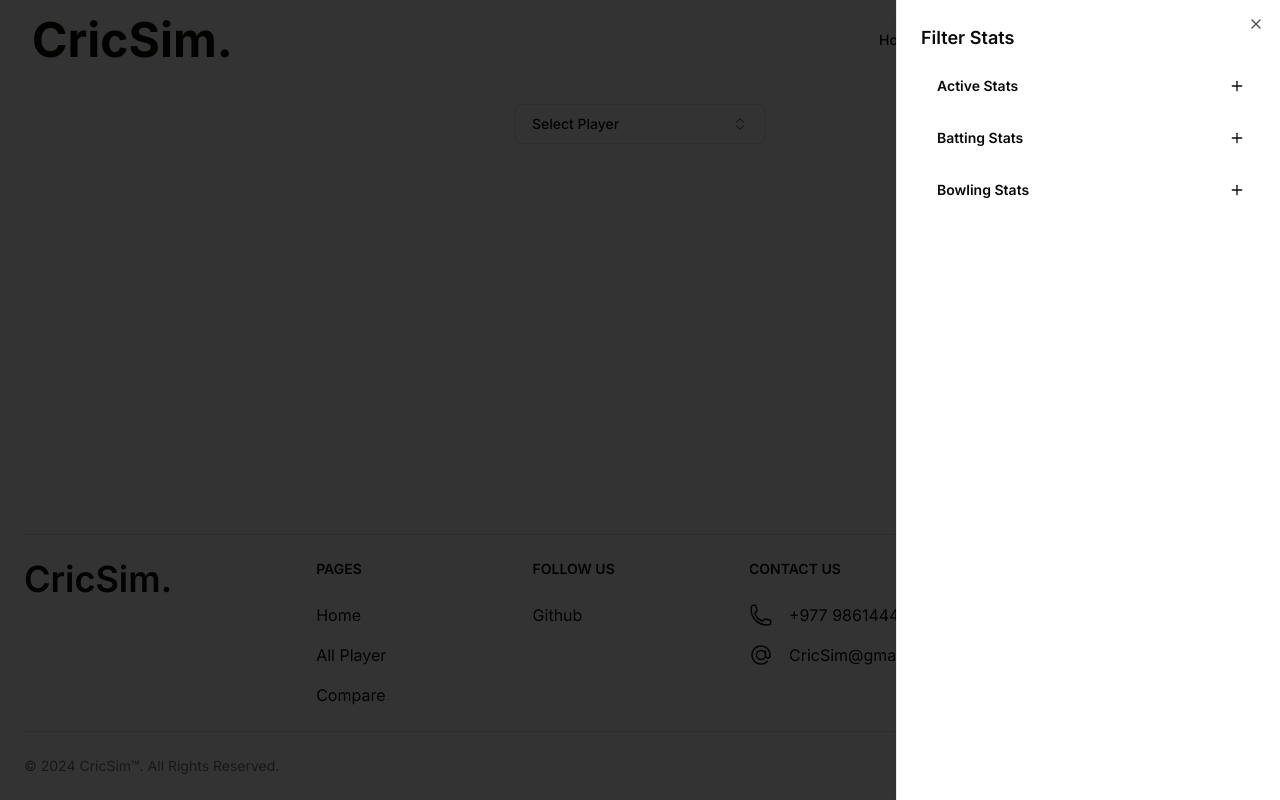
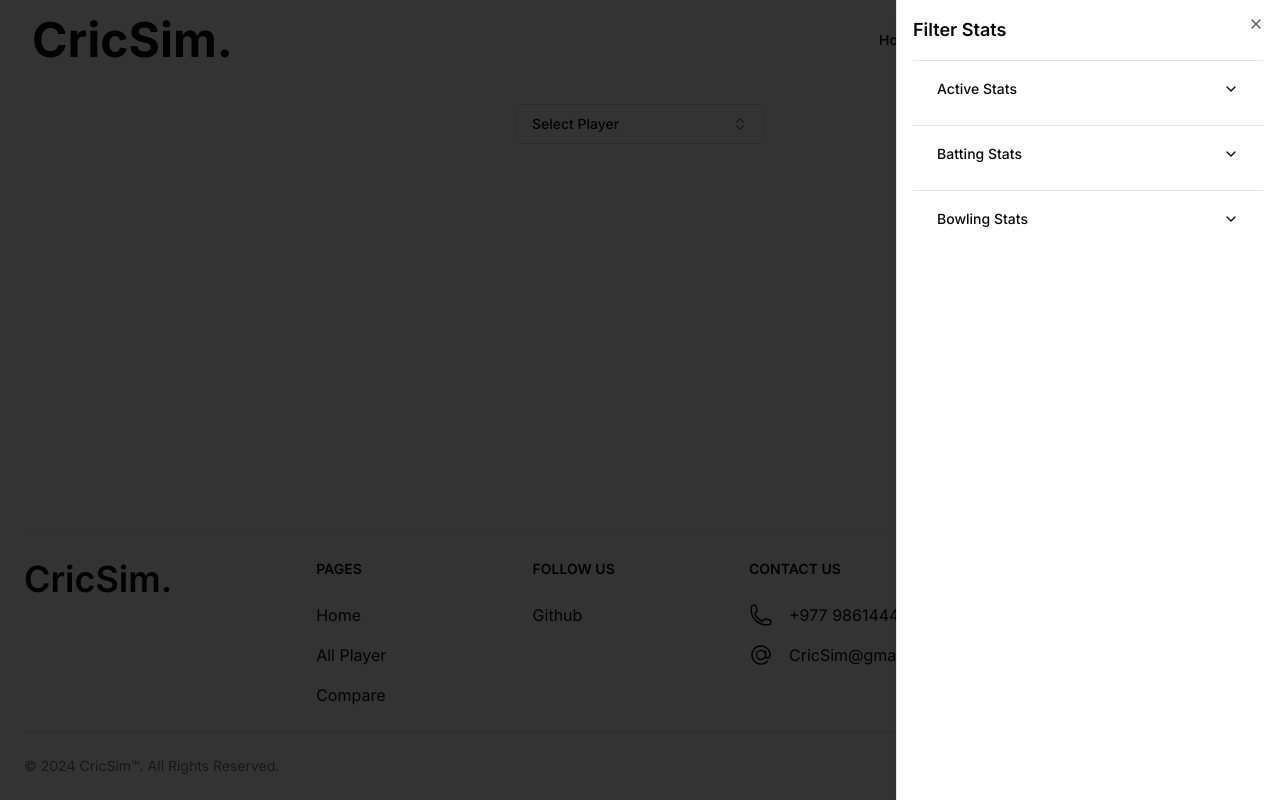
Before and after one commit to nischalmainali21/Major-CricSim-Frontend, a Next.js app: page /comp in a window 1280 px wide. Both pictures are taken after a click on the button "Open Filter". Built offline with nearby package versions, Linux system fonts and the light colour scheme.

Commit message:
Update UI for CompFilter Hierarchy: Comp-CompSheetFilter-CompFilter-CompCollapsibleFilter-CompSelectFilter

```diff
--- a/src/app/comp/page.js
+++ b/src/app/comp/page.js
@@ -15,6 +15,7 @@ import {
 } from "@/components/ui/sheet";
 import { Button } from "@/components/ui/button";
 import CompFilter from "@/components/CompFilter";
+import CompSheetFilter from "@/components/CompSheetFilter";
 
 const StandardStats = {
   batter_matches_played: 0.0,
@@ -132,19 +133,7 @@ const Comp = () => {
         </div>
       </div>
       <div className="absolute right-16 top-[24px]">
-        <Sheet>
-          <SheetTrigger asChild>
-            <Button variant="outline">Open Filter</Button>
-          </SheetTrigger>
-          <SheetContent>
-            <SheetHeader>
-              <SheetTitle>Filter Stats</SheetTitle>
-            </SheetHeader>
-            <div className="py-4">
-              <CompFilter />
-            </div>
-          </SheetContent>
-        </Sheet>
+        <CompSheetFilter />
       </div>
     </div>
   );
--- a/src/components/CompCollapsibleFilter.jsx
+++ b/src/components/CompCollapsibleFilter.jsx
@@ -1,13 +1,14 @@
 import React from "react";
 import { ScrollArea } from "./ui/scroll-area";
 import { Button } from "@/components/ui/button";
-import { Plus } from "lucide-react";
+import { ChevronDown, ChevronUp, Plus } from "lucide-react";
 import {
   Collapsible,
   CollapsibleContent,
   CollapsibleTrigger,
 } from "@/components/ui/collapsible";
 import CompSelectFilter from "./CompSelectFilter";
+import { Separator } from "./ui/separator";
 const CompCollapsibleFilter = ({
   filteredStats,
   selectedFilters,
@@ -21,16 +22,21 @@ const CompCollapsibleFilter = ({
       onOpenChange={setIsOpen}
       className="w-[350px] space-y-2"
     >
+      <Separator />
       <div className="flex items-center justify-between space-x-4 px-4">
-        <h4 className="text-sm font-semibold">{title}</h4>
         <CollapsibleTrigger asChild>
-          <Button variant="ghost" size="sm" className="w-9 p-0">
-            <Plus className="h-4 w-4" />
+          <Button variant="ghost" className="flex justify-between  w-full p-2">
+            <span>{title}</span>
+            {isOpen ? (
+              <ChevronUp className="h-4 w-4" />
+            ) : (
+              <ChevronDown className="h-4 w-4" />
+            )}
             <span className="sr-only">Toggle</span>
           </Button>
         </CollapsibleTrigger>
       </div>
-      <CollapsibleContent className="space-y-2 flex flex-col justify-center ml-6 ">
+      <CollapsibleContent className="space-y-2 flex flex-col justify-center mx-4">
         <ScrollArea className="border rounded-sm p-4 h-[430px]">
           <div className="flex flex-col gap-2">
             {Object.entries(filteredStats).map(([stat, { LabelName }]) => (
--- a/src/components/CompSelectFilter.jsx
+++ b/src/components/CompSelectFilter.jsx
@@ -15,7 +15,10 @@ const CompSelectFilter = ({
         checked={selectedFilters.includes(stat)}
         onCheckedChange={() => handleFilterChange(stat)}
       />
-      <div className="grid gap-1.5 leading-none">
+      <div
+        className="grid gap-1.5 leading-none"
+        onClick={() => handleFilterChange(stat)}
+      >
         <label
           htmlFor={stat}
           className="text-sm font-medium leading-none peer-disabled:cursor-not-allowed peer-disabled:opacity-70"
--- /dev/null
+++ b/src/components/CompSheetFilter.jsx
@@ -0,0 +1,35 @@
+import React from "react";
+import {
+  Sheet,
+  SheetContent,
+  SheetDescription,
+  SheetHeader,
+  SheetTitle,
+  SheetTrigger,
+} from "@/components/ui/sheet";
+import { Button } from "@/components/ui/button";
+import CompFilter from "@/components/CompFilter";
+import { ScrollArea } from "./ui/scroll-area";
+const CompSheetFilter = () => {
+  return (
+    <div>
+      <Sheet>
+        <SheetTrigger asChild>
+          <Button variant="outline">Open Filter</Button>
+        </SheetTrigger>
+        <SheetContent className="p-4">
+          <ScrollArea className="h-screen">
+            <SheetHeader>
+              <SheetTitle>Filter Stats</SheetTitle>
+            </SheetHeader>
+            <div className="py-4">
+              <CompFilter />
+            </div>
+          </ScrollArea>
+        </SheetContent>
+      </Sheet>
+    </div>
+  );
+};
+
+export default CompSheetFilter;
```
